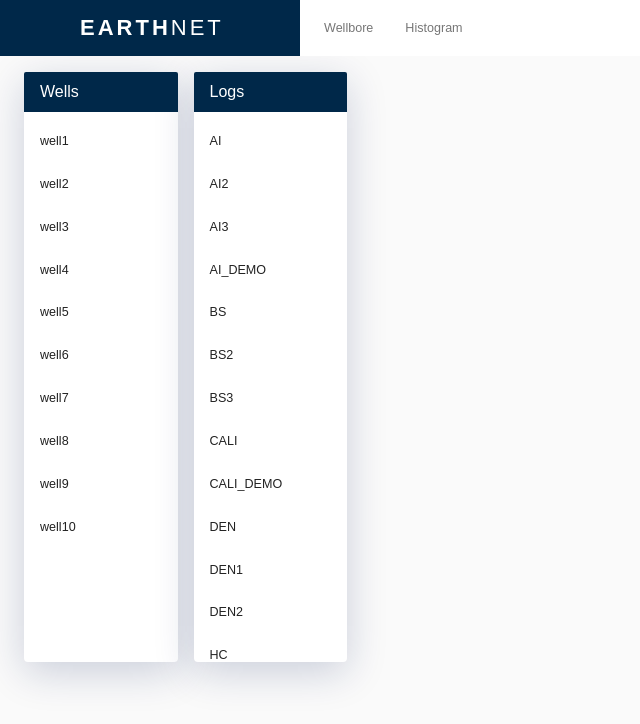
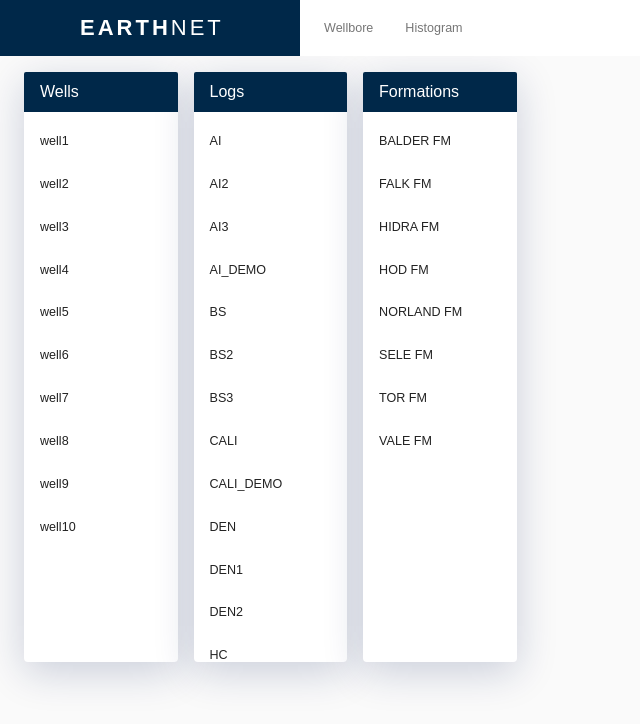
Before and after one commit to AxGa/react-assignment, a React (Create React App) app: page /wellbore in a window 1280 px wide. Shown: the top 724 px of the page, without its empty margins (0-640 px from the left). Built offline with nearby package versions, Linux system fonts and the light colour scheme; data requests are answered from the project's data file.

Commit message:
Actions/Reducer and list component for Formations list

```diff
--- a/src/earthnet/Wellbore.js
+++ b/src/earthnet/Wellbore.js
@@ -3,6 +3,7 @@ import Dashboard from '../layouts/Dashboard/Dashboard';
 import { Grid } from '@material-ui/core';
 import WellsList from '../layouts/components/Lists/WellsList';
 import LogsList from '../layouts/components/Lists/LogsList';
+import FormationsList from '../layouts/components/Lists/FormationsList';
 
 export default function Wellbore() {
   return (
@@ -11,6 +12,7 @@ export default function Wellbore() {
 			<Grid item xs={12} md={5} container spacing={2}>
       			<WellsList/>
       			<LogsList/>
+      			<FormationsList/>
   			</Grid>
 		</Grid>
     </Dashboard>
--- /dev/null
+++ b/src/layouts/components/Lists/FormationsList.js
@@ -0,0 +1,113 @@
+import React, { useState, useEffect }from "react";
+import { connect } from "react-redux";
+import { fetchFormations } from "../../../store/actions/formationsActions";
+import { makeStyles, Grid, List, ListItem, ListItemText } from '@material-ui/core';
+import {
+  Portlet,
+  PortletHeader,
+  PortletLabel,
+  PortletContent
+} from '../';
+
+const styles = theme => ({
+  root: {
+    display: 'flex',
+    flexDirection: 'column'
+  },
+  button: { marginTop: theme.spacing(3) },
+  header: {
+    padding: theme.spacing(0, 1, 0, 2),
+    background: theme.palette.default.dark,
+    color: theme.palette.default.contrastText
+  },
+  headerLabel: {
+    '& .MuiTypography-root': {
+      fontSize: '12px',
+      fontWeight: 800
+    }
+  },
+  portletContent: {
+    height: 0,
+    minHeight: 550,
+    display: 'flex',
+    flexDirection: 'column'
+  },
+  listItem: {
+    cursor: 'pointer',
+    justifyContent: ' space-between',
+    '&.Mui-selected.haveData,&.Mui-selected.haveData:hover': {
+      backgroundColor: 'rgba(41, 150, 243, .3)'
+    },
+    '&:hover, &.Mui-selected,&.Mui-selected:hover': {
+      backgroundColor: theme.palette.default.light
+    },
+    '&::selection': { backgroundColor: 'transparent' }
+  }
+});
+const useStyles = makeStyles(styles);
+
+const FormationsList = (props) => {
+  useEffect(() => {
+    props.dispatch(fetchFormations());
+  }, []);
+
+    const classes = useStyles();
+    const [selectedOptions, setSelect] = useState([]);
+
+    const handleSelect = value => {
+      const currentIndex = selectedOptions.indexOf(value);
+      const newSelectedOptions = [...selectedOptions];
+      if (currentIndex === -1) {
+        newSelectedOptions.push(value);
+      } else {
+        newSelectedOptions.splice(currentIndex, 1);
+      }
+      setSelect(newSelectedOptions);
+    };
+
+    const isSelected = value => selectedOptions.includes(value);
+
+    const { error, loading, formations } = props;
+
+    if (error) {
+      return <div>Error! {error.message}</div>;
+    }
+
+    if (loading) {
+      return <div>Loading...</div>;
+    }
+
+    return (
+      <Grid item xs={4}>
+        <Portlet>
+          <PortletHeader className={classes.header}>
+            <PortletLabel title="Formations" />
+          </PortletHeader>
+          <PortletContent className={classes.portletContent} noPadding>
+            <List>
+              {formations.map(
+                formation => (
+                  <ListItem
+                    key={formation.id}
+                    className={classes.listItem}
+                    selected={isSelected(formation.id)}
+                    onClick={() => handleSelect(formation.id)}
+                  >
+                    <ListItemText primary={formation.name} />
+                  </ListItem>
+                )
+              )}
+            </List>
+          </PortletContent>
+        </Portlet>
+      </Grid>
+    );
+}
+
+const mapStateToProps = state => ({
+  formations: state.formations.items,
+  loading: state.formations.loading,
+  error: state.formations.error
+});
+
+export default connect(mapStateToProps)(FormationsList);
--- /dev/null
+++ b/src/store/actions/formationsActions.js
@@ -0,0 +1,39 @@
+export const FETCH_FORMATIONS_BEGIN   = 'FETCH_FORMATIONS_BEGIN';
+export const FETCH_FORMATIONS_SUCCESS = 'FETCH_FORMATIONS_SUCCESS';
+export const FETCH_FORMATIONS_FAILURE = 'FETCH_FORMATIONS_FAILURE';
+
+export function fetchFormations(){
+	return dispatch => {
+		dispatch(fetchFormationsBegin());
+		return fetch("http://localhost:8000/formations")
+			.then(handleErrors)
+			.then(res => res.json())
+			.then(json => {
+				dispatch(fetchFormationsSuccess(json));
+				return json;
+			})
+			.catch(error => dispatch(fetchFormationsFailure(error)));
+	}
+}
+
+// Handle HTTP errors since fetch won't.
+function handleErrors(response) {
+	if (!response.ok) {
+		throw Error(response.statusText);
+	}
+	return response;
+}
+
+export const fetchFormationsBegin = () => ({
+	type: FETCH_FORMATIONS_BEGIN
+})
+
+export const fetchFormationsSuccess = items => ({
+	type: FETCH_FORMATIONS_SUCCESS,
+	payload: { items }
+})
+
+export const fetchFormationsFailure = error => ({
+	type: FETCH_FORMATIONS_FAILURE,
+	payload: error
+})
--- /dev/null
+++ b/src/store/reducers/formationsReducer.js
@@ -0,0 +1,41 @@
+import { FETCH_FORMATIONS_BEGIN, FETCH_FORMATIONS_SUCCESS, FETCH_FORMATIONS_FAILURE } from '../actions/formationsActions';
+
+const initialState = {
+	items: [],
+	loading: false,
+	error: null
+};
+
+export default function formationsReducer( state = initialState, action){
+	switch(action.type){
+		case FETCH_FORMATIONS_BEGIN:
+			// state = "loading" so we can add a preloader
+			// reset errors
+			return {
+			  ...state,
+			  loading: true,
+			  error: null
+			};
+
+		case FETCH_FORMATIONS_SUCCESS:
+			// add the fetched data to items
+			return {
+			  ...state,
+			  loading: false,
+			  items: action.payload.items
+			};
+
+		case FETCH_FORMATIONS_FAILURE:
+			// Request failed.
+			// Save the error.
+			return {
+			  ...state,
+			  loading: false,
+			  error: action.payload.error,
+			  items: []
+			};
+
+		default:
+			return state;
+	}
+}
--- a/src/store/reducers/index.js
+++ b/src/store/reducers/index.js
@@ -3,11 +3,13 @@ import { connectRouter } from 'connected-react-router';
 import actionsReducer from './actions';
 import wellsReducer from "./wellsReducer";
 import logsReducer from "./logsReducer";
+import formationsReducer from "./formationsReducer";
 
 export default history =>
   combineReducers({
     router: connectRouter(history),
     state: actionsReducer,
     wells: wellsReducer,
-   	logs: logsReducer
+   	logs: logsReducer,
+   	formations: formationsReducer
   });
```
